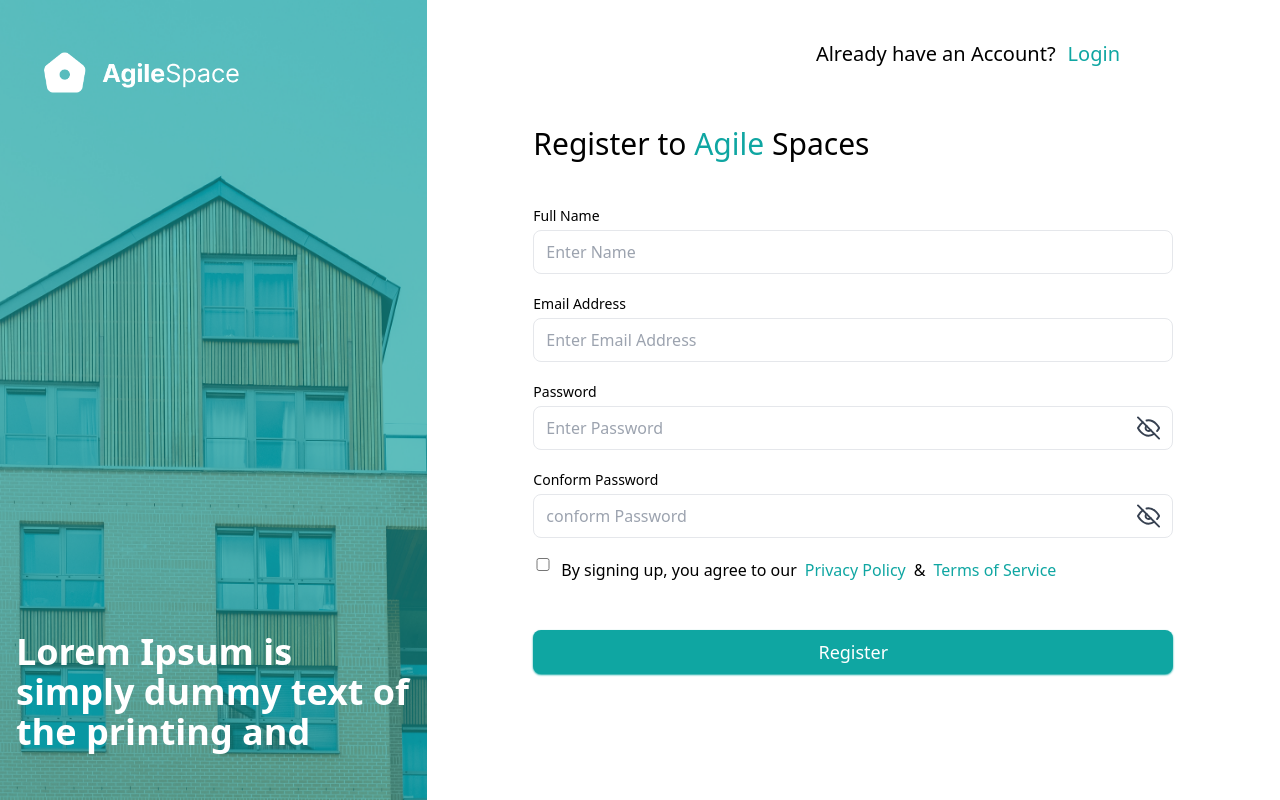
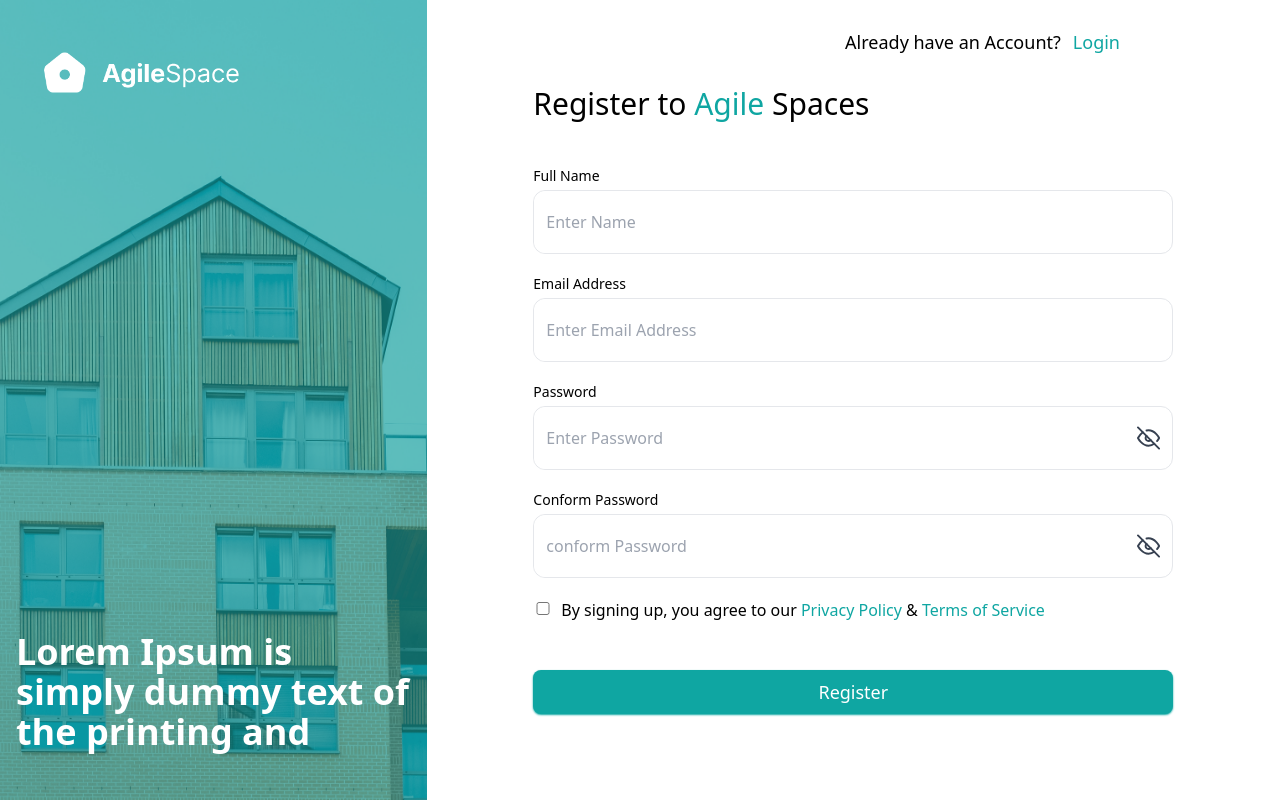
Before and after one commit to Mursaleen00/KeyVista-fe, a Next.js app: page /registration in a window 1280 px wide. Built offline with nearby package versions, Linux system fonts and the light colour scheme.

Commit message:
Authentication ui are completed

```diff
--- a/src/app/(authentication)/password/page.tsx
+++ b/src/app/(authentication)/forgot-password/page.tsx
@@ -1,4 +1,4 @@
-import PasswordView from '@/views/Auth/password';
+import PasswordView from '@/views/Auth/forgot-password';
 import React from 'react';
 
 const PasswordPage = () => <PasswordView />;
--- a/src/app/not-found.tsx
+++ b/src/app/not-found.tsx
@@ -5,11 +5,13 @@ import Button from '@/components/buttons/button';
 import { urls } from '@/constant/urls-data';
 import { useRouter } from 'next/navigation';
 import notFound from '@/../public/images/not found.jpg';
+import Navbar from '@/components/layouts/navbar';
 
 const NotFound = () => {
   const router = useRouter();
   return (
     <div className='grid items-center justify-items-center w-full'>
+      <Navbar />
       <Image
         src={notFound}
         alt='notFound'
--- a/src/components/inputs/input.tsx
+++ b/src/components/inputs/input.tsx
@@ -49,10 +49,10 @@ const Input = ({
       {/* Cn  */}
       <div
         className={cn(
-          'w-full h-11',
+          'w-full h-',
           'bg-white',
           'border !border-border',
-          'rounded-lg shadow-box-shadow',
+          'rounded-xl shadow-box-shadow',
           'pr-3',
           'flex justify-between items-center',
           className,
@@ -63,7 +63,7 @@ const Input = ({
         <input
           type={type === 'password' ? (isVisible ? 'text' : 'password') : type}
           id='input'
-          className='w-full h-full px-3 py-2 outline-none ring-0 rounded-xl'
+          className='w-full h-full px-3 py-5 outline-none ring-0 rounded-xl'
           {...res}
         />
         {type === 'password' && (
--- a/src/views/Auth/email-verification.tsx
+++ b/src/views/Auth/email-verification.tsx
@@ -1,25 +1,29 @@
 import Button from '@/components/buttons/button';
-import GreenHouse from '@/components/common/green-house';
 import Input from '@/components/inputs/input';
 import { EmailVerificationData } from '@/constant/auth/email-verification-data';
+import Image from 'next/image';
 import React from 'react';
+import logo from '@/../public/images/logo.png';
 
 const EmailVerificationView = () => {
   return (
-    <div>
-      <div className='flex flex-col md:flex-row items-center justify-items-center'>
-        <GreenHouse />
-        <div className='grid w-full right-64 sm:px-12 lg:px-32 gap-y-5 p-4'>
+    <div className='grid  w-full gap-y-9 justify-center'>
+      <Image
+        src={logo}
+        alt='logo'
+        width={200}
+        height={100}
+        className='flex lg:hidden pb-11'
+      />
       <div className='grid gap-y-3'>
         <div className='text-3xl font-semibold'>
           <span>Email</span> verification
         </div>
-            <p>
-              Enter the 6-digit verification code send to your email address.
-            </p>
+        <p>Enter the 6-digit verification code send to your email address.</p>
       </div>
+
       {/* Inputs */}
-          <div className='grid grid-cols-3 sm:grid-cols-6 md:grid-cols-4 lg:grid-cols-4 xl:grid-cols-6 gap-2 xl:gap-0'>
+      <div className='flex flex-wrap gap-2 '>
         {EmailVerificationData.map((item, i) => (
           <div
             key={i}
@@ -27,7 +31,7 @@ const EmailVerificationView = () => {
           >
             <Input
               {...item}
-                  className='flex text-gray-700 w-[80px] h-[50px] gap-x-2 xl:gap-0 text-center'
+              className='flex text-gray-700 w-[80px] h-[80px] hover:border-primary'
             />
           </div>
         ))}
@@ -43,10 +47,8 @@ const EmailVerificationView = () => {
       {/* button  */}
       <Button
         text='verify'
-            className='flex  w-full mt-7'
+        className='flex w-full'
       />
-        </div>
-      </div>
     </div>
   );
 };
--- a/src/views/Auth/password.tsx
+++ b/src/views/Auth/forgot-password.tsx
@@ -1,17 +1,21 @@
 'use client';
 import Button from '@/components/buttons/button';
-import GreenHouse from '@/components/common/green-house';
 import Input from '@/components/inputs/input';
 import { PasswordData } from '@/constant/auth/password-data';
 import { passwordSchema } from '@/schemas/password-schema';
 import { useFormik } from 'formik';
 import React from 'react';
+import { useRouter } from 'next/navigation';
+import logo from '@/../public/images/logo.png';
+import Image from 'next/image';
+import { urls } from '@/constant/urls-data';
 
 const initialValues = {
   password: '',
   conformPassword: '',
 };
 const PasswordView = () => {
+  const router = useRouter();
   const formik = useFormik({
     initialValues,
     validationSchema: passwordSchema,
@@ -21,15 +25,21 @@ const PasswordView = () => {
 
   return (
     <div className='flex flex-col md:flex-row items-center justify-items-center'>
-      <GreenHouse />
-      <div className='grid w-full right-64 sm:px-20 lg:px-40 gap-y-5 p-4'>
-        <div className='flex gap-x-3  items-end justify-end md:absolute text-md md:top-10  right-20 md:right-40'>
-          AlReady have an account?<span>Log in </span>
+      {/* <GreenHouse /> */}
+      <div className='grid w-full right-64  gap-y-5 p-4'>
+        <Image
+          src={logo}
+          alt='logo'
+          width={200}
+          height={100}
+          className='flex lg:hidden pb-11'
+        />
+        <div className='text-3xl text-primary'>
+          New <span className='text-black'>Password</span>
         </div>
-        <div className='text-3xl '>
-          New <span>Password</span>
-        </div>
-        <p>Enter your new password and remember it.</p>
+        <p className='text-text-light'>
+          Enter your new password and remember it.
+        </p>
         {/* Inputs */}
         {PasswordData.map((item, i) => (
           <div
@@ -53,6 +63,18 @@ const PasswordView = () => {
           className='flex  w-full mt-7'
           onClick={handleSubmit}
         />
+        <div
+          className='flex gap-x-3  items-end justify-center  lg:absolute text-lg
+               md:top-10  right-20 md:right-40 text-black'
+        >
+          Already have an Account?
+          <span
+            className='text-primary'
+            onClick={() => router.push(urls.login)}
+          >
+            Login
+          </span>
+        </div>
       </div>
     </div>
   );
--- a/src/views/Auth/login.tsx
+++ b/src/views/Auth/login.tsx
@@ -2,14 +2,20 @@
 import Button from '@/components/buttons/button';
 import Input from '@/components/inputs/input';
 import { LoginData } from '@/constant/auth/login-data';
+import { urls } from '@/constant/urls-data';
 import { loginSchema } from '@/schemas/login-schema';
 import { useFormik } from 'formik';
+import Image from 'next/image';
+import { useRouter } from 'next/navigation';
+import logo from '@/../public/images/logo.png';
 
 const initialValues = {
   email: '',
   password: '',
 };
 const LoginView = () => {
+  const router = useRouter();
+
   const formik = useFormik({
     initialValues,
     validationSchema: loginSchema,
@@ -18,12 +24,15 @@ const LoginView = () => {
   const { values, errors, touched, handleChange, handleSubmit } = formik;
   return (
     <div className='space-y-3'>
-      {/* <div className='flex gap-x-3 items-end justify-end md:absolute text-md md:top-10  right-20 md:right-40'>
-        New User? <span> Create an Account</span>
-      </div> */}
-
+      <Image
+        src={logo}
+        alt='logo'
+        width={200}
+        height={100}
+        className='flex lg:hidden absolute top-10 left-10'
+      />
       <div className='text-3xl pb-6'>
-        Log in to <span> Agile </span>Spaces
+        Log in to <span className='text-primary'> Agile </span>Spaces
       </div>
 
       {/* Inputs */}
@@ -43,8 +52,8 @@ const LoginView = () => {
         </div>
       ))}
 
-      <div className='flex w-full items-end justify-end pt-0 '>
-        <p>Forgot password?</p>
+      <div className='flex w-full items-end justify-end pt-0 text-primary'>
+        Forgot password?
       </div>
 
       {/* button  */}
@@ -52,8 +61,16 @@ const LoginView = () => {
         text='Login'
         className='flex w-full mt-7'
         onClick={handleSubmit}
-        isOutline
       />
+      <div className='flex gap-x-3 items-end justify-center lg:absolute text-md sm:text-lg md:top-3  right-20 md:right-40 text-black pt-5'>
+        New user?
+        <span
+          className='text-primary'
+          onClick={() => router.push(urls.registration)}
+        >
+          Create an Account
+        </span>
+      </div>
     </div>
   );
 };
--- a/src/views/Auth/registration.tsx
+++ b/src/views/Auth/registration.tsx
@@ -5,7 +5,9 @@ import { RegistrationData } from '@/constant/auth/registration-data';
 import { urls } from '@/constant/urls-data';
 import { registrationSchema } from '@/schemas/registration-schema';
 import { useFormik } from 'formik';
+import Image from 'next/image';
 import { useRouter } from 'next/navigation';
+import logo from '@/../public/images/logo.png';
 
 const initialValues = {
   fullName: '',
@@ -14,7 +16,9 @@ const initialValues = {
   conformPassword: '',
 };
 const RegistrationView = () => {
+  // router
   const router = useRouter();
+  //  formik
   const formik = useFormik({
     initialValues,
     validationSchema: registrationSchema,
@@ -23,15 +27,13 @@ const RegistrationView = () => {
   const { values, errors, touched, handleChange, handleSubmit } = formik;
   return (
     <div className='grid w-full right-64  gap-y-5 p-4'>
-      <div className='flex gap-x-3  items-end justify-end md:absolute text-xl md:top-10  right-20 md:right-40'>
-        Already have an Account?{' '}
-        <span
-          className='text-primary'
-          onClick={() => router.push(urls.login)}
-        >
-          Login
-        </span>
-      </div>
+      <Image
+        src={logo}
+        alt='logo'
+        width={200}
+        height={100}
+        className='flex lg:hidden pb-11'
+      />
       <div className='text-3xl pb-6'>
         Register to <span className='text-primary'> Agile </span>Spaces
       </div>
@@ -52,14 +54,17 @@ const RegistrationView = () => {
         </div>
       ))}
       <div className='flex w-full gap-x-2 items-start'>
-        <input
-          type='checkbox'
-          className='flex w-[20px] text-primary'
-        />
-        <p className='flex gap-2'>
+        <div className='flex pt-1'>
+          <input
+            type='checkbox'
+            className='flex w-[20px] text-primary bg-primary pt-2'
+          />
+        </div>
+
+        <p className=' items-center '>
           By signing up, you agree to our
-          <span className='text-primary'>Privacy Policy </span> &
-          <span className='text-primary'>Terms of Service</span>
+          <span className='text-primary'> Privacy Policy </span> &
+          <span className='text-primary'> Terms of Service</span>
         </p>
       </div>
       {/* button  */}
@@ -68,6 +73,19 @@ const RegistrationView = () => {
         className='flex  w-full mt-7'
         onClick={handleSubmit}
       />
+      {/* go to login */}
+      <div
+        className='flex gap-x-3  items-end justify-center  lg:absolute text-lg
+       md:top-7  right-20 md:right-40 text-black'
+      >
+        Already have an Account?
+        <span
+          className='text-primary'
+          onClick={() => router.push(urls.login)}
+        >
+          Login
+        </span>
+      </div>
     </div>
   );
 };
```
Also changed, not shown: src/app/(authentication)/page.tsx (added, +9 -0 lines), src/app/(pages)/page.tsx (deleted, +0 -9 lines). Lines whose indentation alone changed are shown as unchanged.
